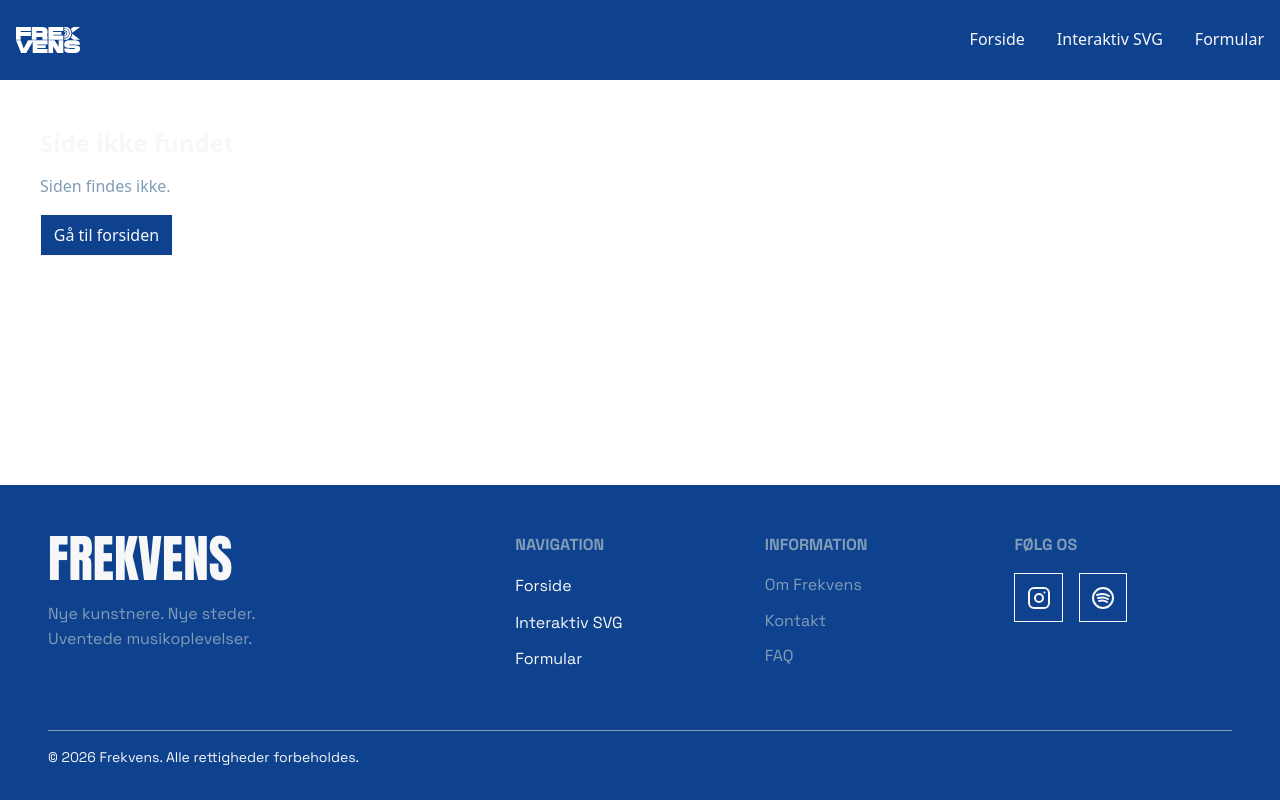
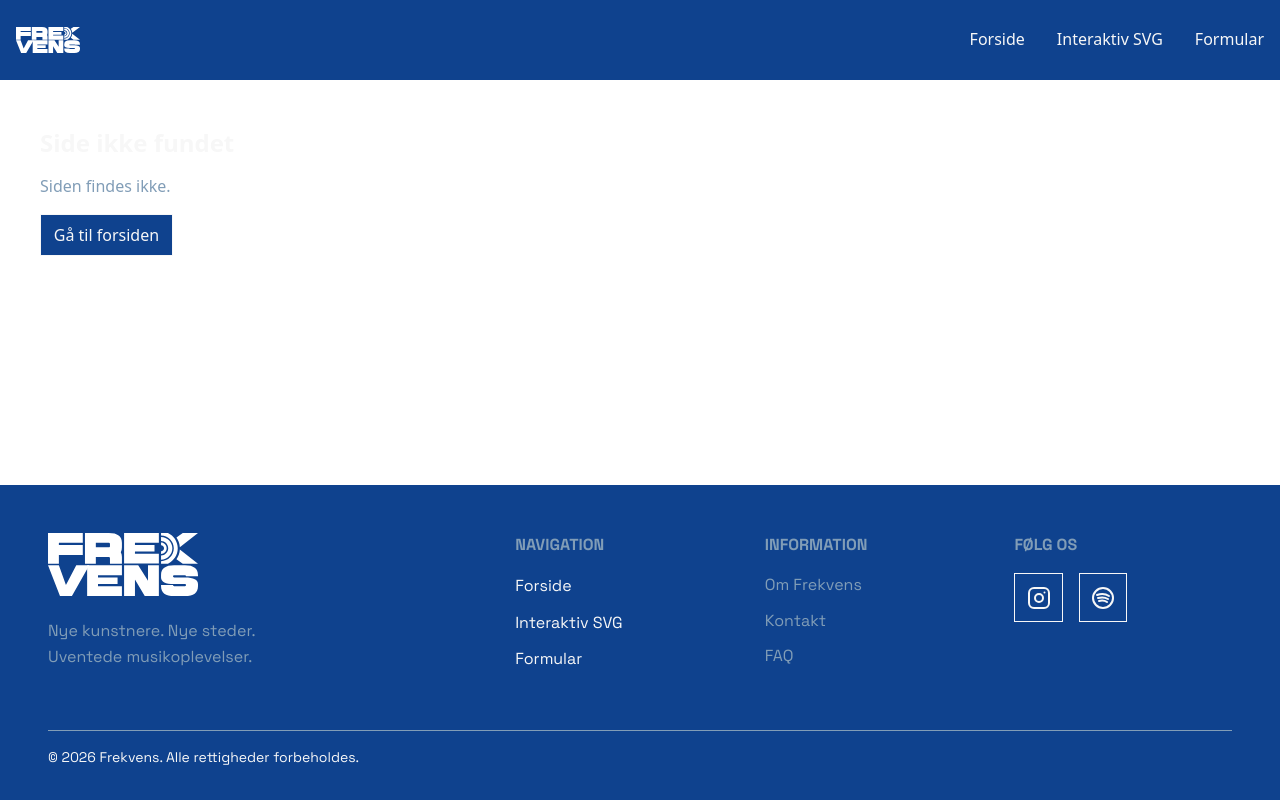
Before and after one commit to alfedesen2/frekvens, a plain HTML site: page 404.html in a window 1280 px wide. Drawn offline with Linux system fonts and the light colour scheme.

Commit message:
alf-nov16-done

```diff
--- a/404.html
+++ b/404.html
@@ -73,7 +73,7 @@
 
       <div class="footer-brand">
         <a href="./index.html" class="footer-logo">
-          FREKVENS
+          <img src="./logoer/frekvens logo-03.svg" alt="logo">
         </a>
         <p>
           Nye kunstnere. Nye steder.<br>
--- a/style.css
+++ b/style.css
@@ -321,6 +321,10 @@ main > * {
 }
 
 /* Logo */
+
+.footer-brand img {
+  width: 50%;
+}
 .footer-brand h2 {
   font-family: var(--font-1);
   font-size: clamp(3rem, 5vw, 6rem);
@@ -1061,7 +1065,7 @@ label:has(input:is([type="radio"], [type="checkbox"])) {
   outline-offset: 0px;
 }
 
-button:hover {
+form button:hover {
   background: #819db7;
   color: black;
 }
```
Also changed, not shown: form.html (+1 -1 lines), index.html (+1 -1 lines), opsamling.html (+1 -1 lines), svg.html (+1 -1 lines).
